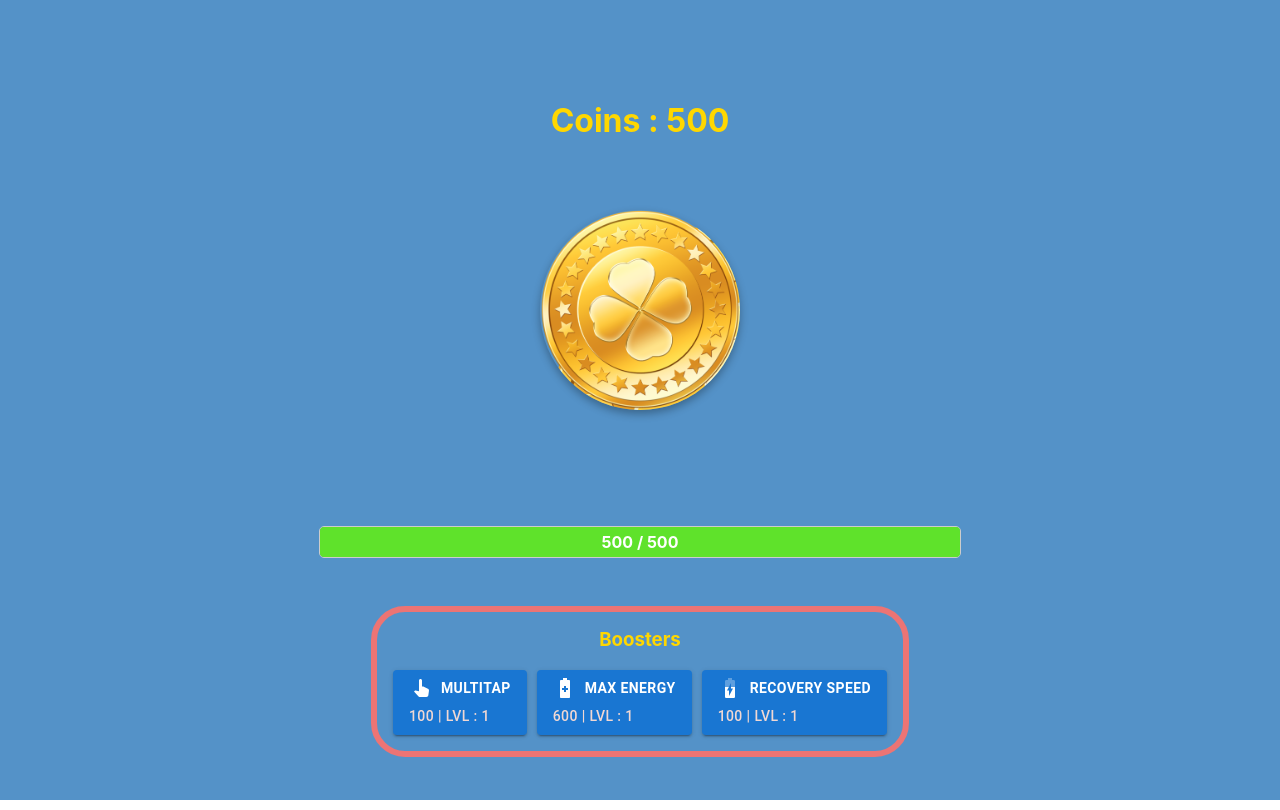
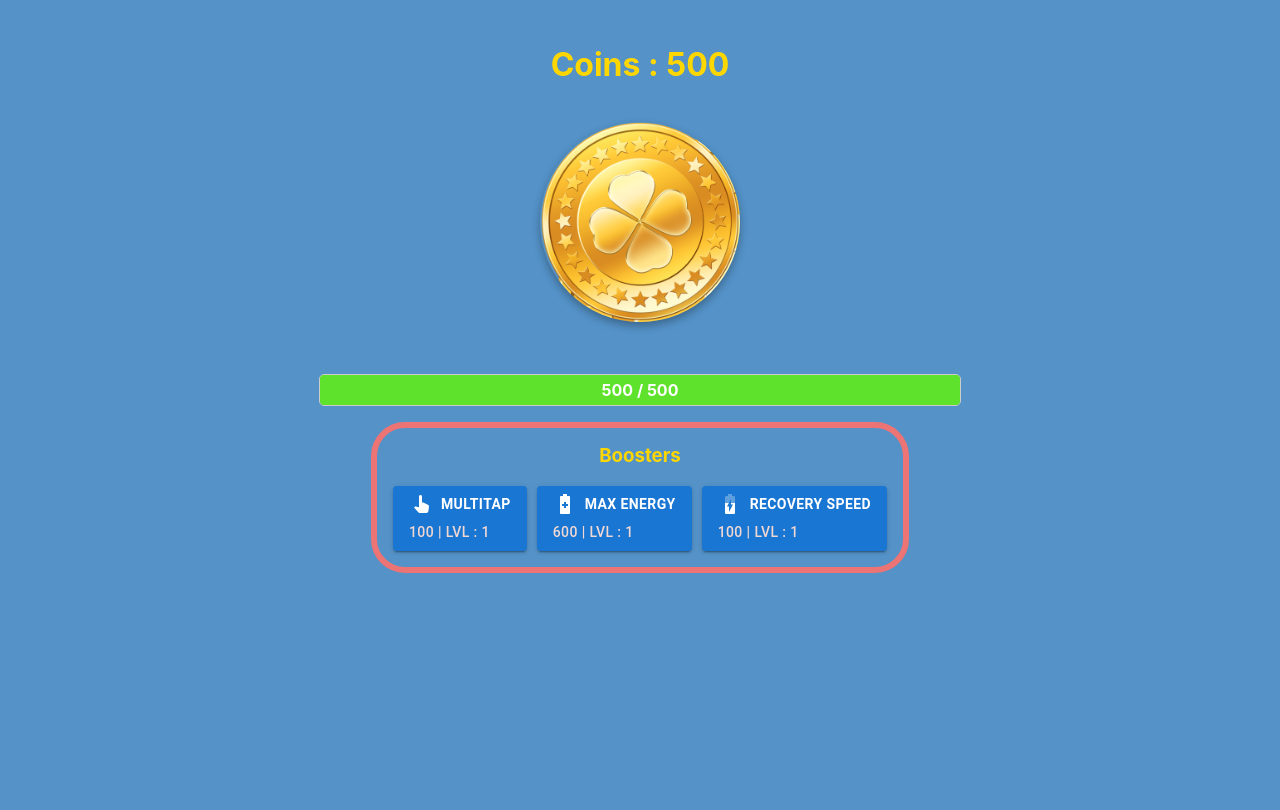
Before and after one commit to Wowaxur/taptapgame, a React (Create React App) app: page / in a window 1280 px wide. Built offline with nearby package versions, Linux system fonts and the light colour scheme.

Commit message:
change app css

```diff
--- a/src/App.css
+++ b/src/App.css
@@ -4,22 +4,11 @@
   height: 100vh;
   background-color: #5492c8; /* Светло-голубой цвет */
   min-height: 100vh; /* Обеспечивает, что фон будет на всю высоту экрана */
+  padding-bottom: 10px;
 
 }
-
-.App-logo {
-  height: 40vmin;
-  pointer-events: none;
-}
-
-@media (prefers-reduced-motion: no-preference) {
-  .App-logo {
-    animation: App-logo-spin infinite 20s linear;
-  }
-}
-
 .App-header {
-  min-height: 10vh;
+  min-height: 3vh;
   display: flex;
   flex-direction: column;
   align-items: center;
@@ -32,7 +21,7 @@
   align-items: center;
   display: flex;
   flex-direction: column;
-  gap: 3rem;
+  gap: 1rem;
 }
 .App-link {
   color: #61dafb;
```
